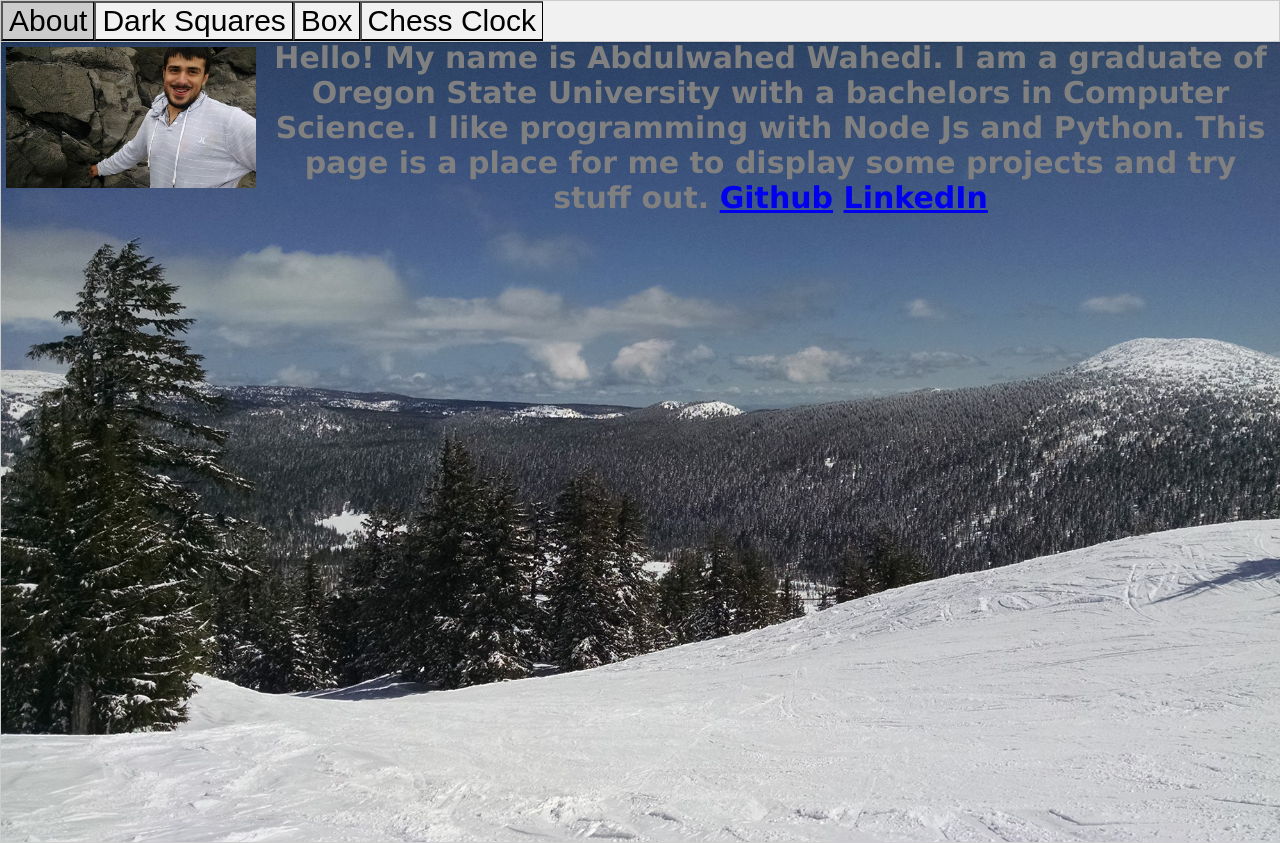
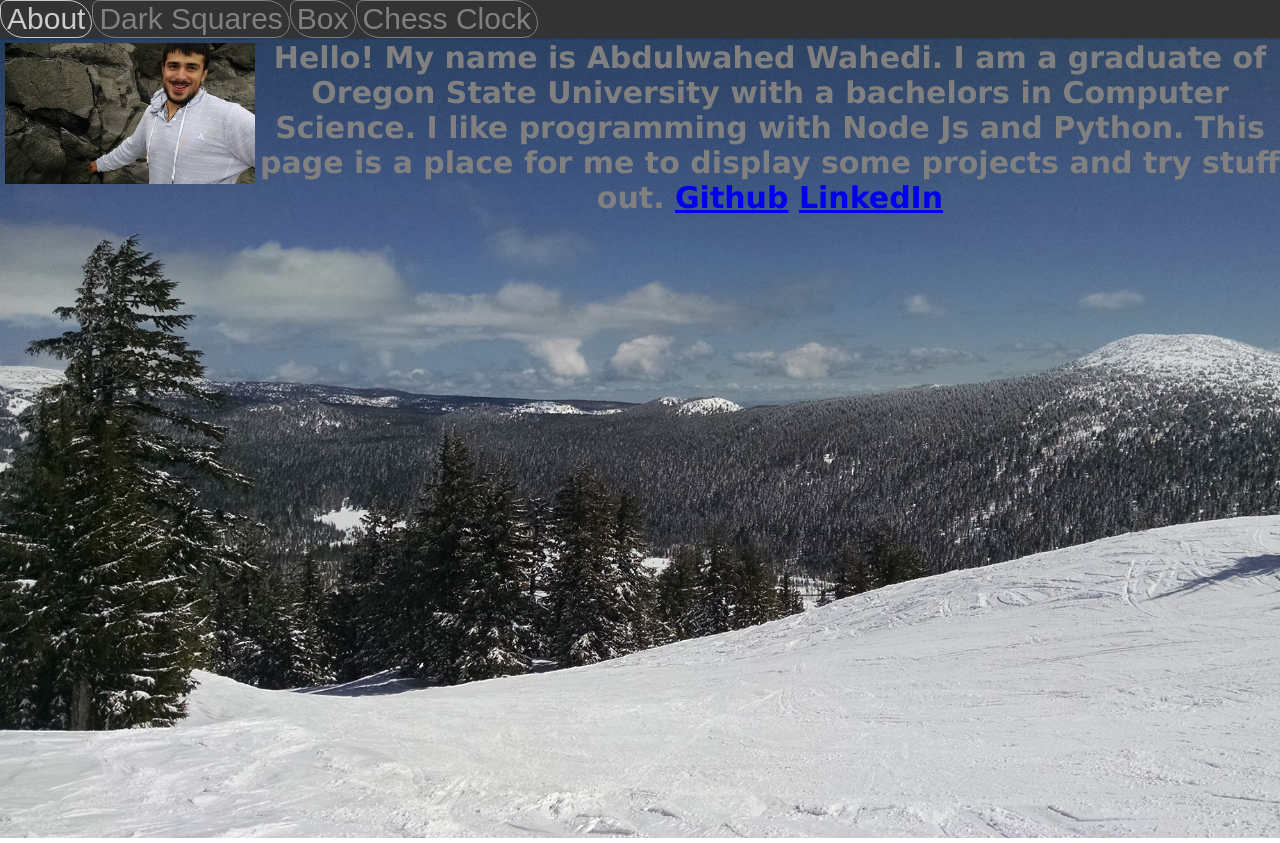
Before and after one commit to wahoti/wahoti.github.io, a plain HTML site: page index.html in a window 1280 px wide. Drawn offline with Linux system fonts and the light colour scheme.

Commit message:
tab style

```diff
--- a/index.html
+++ b/index.html
@@ -22,11 +22,13 @@
 		}
 		div.tab {
 			overflow: hidden;
-			border: 1px solid #ccc;
-			background-color:#f1f1f1;
+			background-color: #333333;
+
 		}
 		div.tab button {
-			background-color: inherit;
+			background-color: #333333;
+			color: grey;
+			border-radius: 15px 50px 30px;
 			float: left;
 			outline: none;
 			cursor: pointer:
@@ -37,17 +39,19 @@
 			background-color: #ddd;
 		}
 		div.tab button.active {
-			background-color: #ccc;
+			border: 1px solid #cccccc;
+			color: #cccccc;
+			background-color: #333333;
 		}
 		button.tablinks {
 			font-size: 30px;
-			border-right: 1px solid #000;
+			border: 1px solid grey;
+			color: #cccccc;
 		}
 		.tabcontent {
+			border-radius: 25px;
 			display: none;
 			padding 6px 12px;
-			border: 1px solid #ccc;
-			border-top: none;
 			height: 100%;
 			width: 100%;
 		}
```
